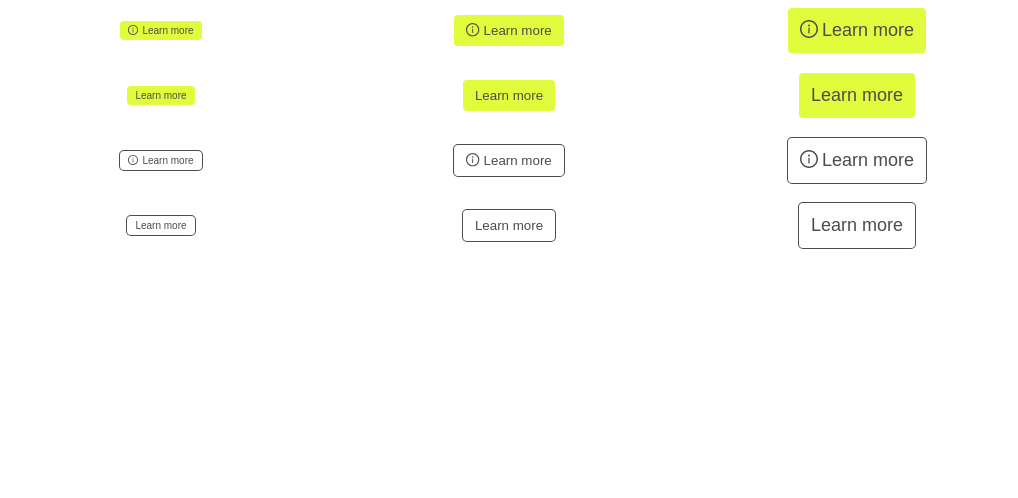
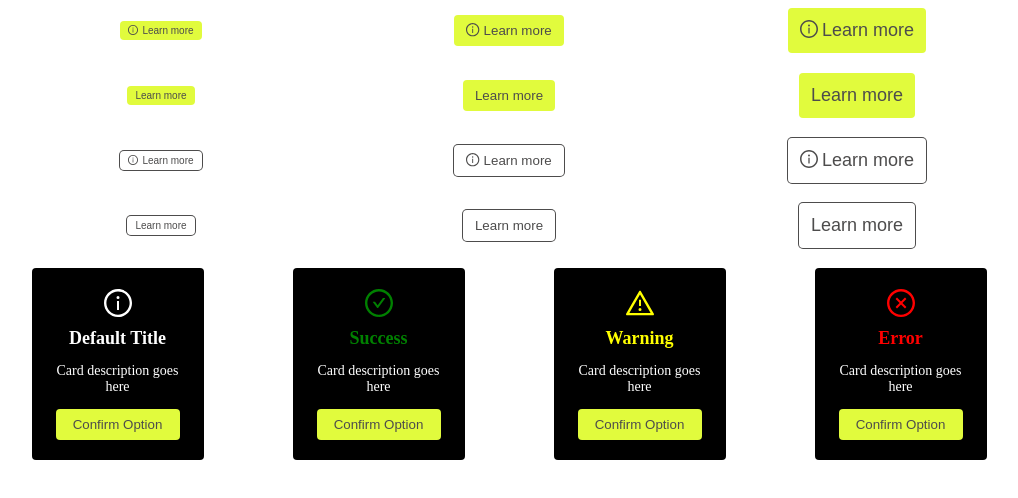
Before and after one commit to uiblox/figma-to-storybook, a React (Create React App) app: page / in a window 1280 px wide. Shown: the top 498 px of the page, without its empty margins (131-1149 px from the left). Built offline with nearby package versions, Linux system fonts and the light colour scheme.

Commit message:
created card component and its variations

```diff
--- a/src/App.tsx
+++ b/src/App.tsx
@@ -1,7 +1,8 @@
+import { InfoCircleOutlined } from '@ant-design/icons';
 import { Button } from './components/button/Button'
-import { InfoCircleOutlined } from '@ant-design/icons';
-import { createUseStyles } from 'react-jss'
+import { Card } from './components/card/Card';
 import { useStyles } from './css/global'
+
 
 
 function App() {
@@ -46,7 +47,12 @@ function App() {
         <Button handleClick={handleClick} label="Learn more" type='secondary'></Button>
         <Button handleClick={handleClick} label="Learn more" size='lg' type='secondary'></Button>
       </div>
-
+      <div className={styles.section}>
+        <Card msg='Card description goes here'/>
+        <Card label='Success' msg='Card description goes here' type='success'/>
+        <Card label='Warning' msg='Card description goes here' type='warn'/>
+        <Card label='Error' msg='Card description goes here' type='error'/>
+      </div>
     </>
   )
 }
--- /dev/null
+++ b/src/components/card/Card.tsx
@@ -0,0 +1,80 @@
+import { createUseStyles } from 'react-jss'
+import { Button } from '../button/Button'
+import { CheckCircleOutlined, CloseCircleOutlined, InfoCircleOutlined, WarningOutlined } from '@ant-design/icons';
+
+interface CardProps {
+    label?: string
+    msg: string
+    type?: 'warn' | 'error' | 'success'
+}
+
+const useStyles = createUseStyles({
+    card: {
+        color: '#FFF',
+        background: '#000',
+        borderRadius: '4px',
+        display: 'flex',
+        flexDirection: 'column',
+        justifyContent: 'center',
+        padding: '20px 24px',
+        textAlign: 'center',
+        width: '124px',
+        '&$card--success':{},
+        '&$card--warn':{},
+        '&$card--error':{},
+    },
+    'card--success': {
+        color: 'green',
+    },
+    'card--warn': {
+        color: 'yellow',
+    },
+    'card--error': {
+        color: 'red',
+    },
+    cardIcon: {
+        fontSize: '28px',
+        marginBottom: '8px',
+    },
+    cardTitle: {
+        fontSize: '18px',
+        margin: 0,
+    },
+    cardContent:  {
+        color: '#FFF',
+        fontSize: '14px',
+    }
+})
+
+export const Card:React.FC<CardProps> = ({label, msg, type}) => {
+
+    const styles = useStyles()
+
+    const icon = () => {
+        switch (type) {
+            case 'warn':
+                return <WarningOutlined />
+            case 'error':
+                return <CloseCircleOutlined />
+            case 'success':
+                return <CheckCircleOutlined />
+            default:
+                return <InfoCircleOutlined />
+        }
+    }
+
+    return (
+        <div className={`${type ? `${styles.card} ${styles[`card--${type}`]}` : styles.card}`} >
+            <div>
+                <div className={styles.cardIcon}>
+                    {icon()}
+                </div>
+                <h2 className={styles.cardTitle}>{label && label || 'Default Title'}</h2>
+            </div>
+            <div className={styles.cardContent}>
+                <p>{msg}</p>
+            </div>
+            <Button handleClick={() => console.log('clicked')} label='Confirm Option'/>
+        </div>
+    )
+}
```
